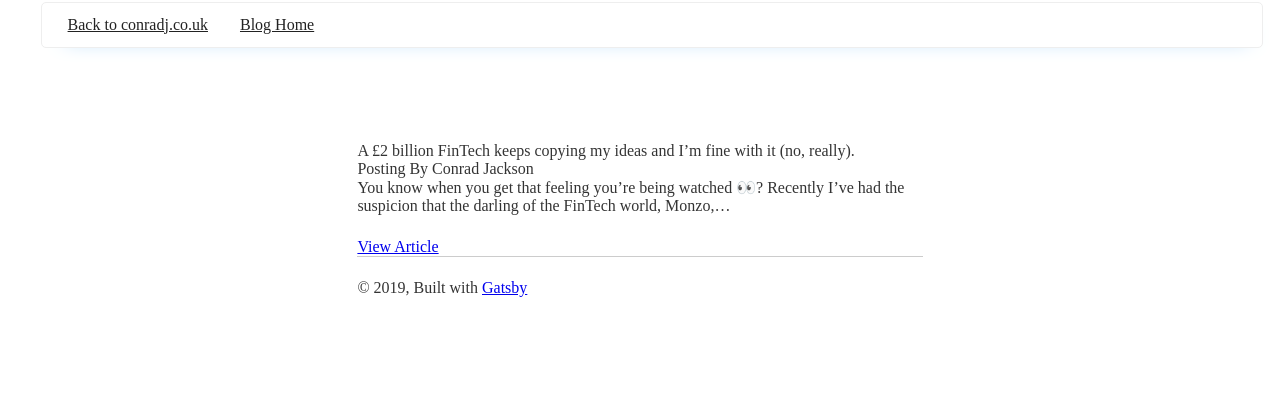
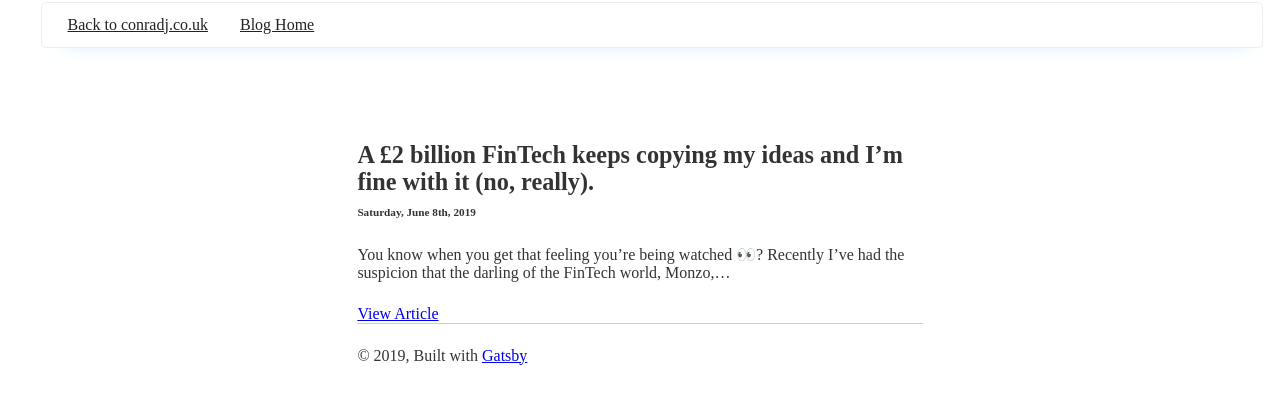
Before and after one commit to conradj/conradj, a Gatsby site in the folder blog/: page / in a window 1280 px wide. Shown: the part 80-484 px from the top of the page. Built offline with nearby package versions, Linux system fonts and the light colour scheme; Gatsby itself is replaced by a stand-in of ours; some packages are replaced by stand-ins of ours; a web font is replaced by a local one; what typography-theme-stern-grove would draw is missing.

Commit message:
date on title

```diff
--- a/blog/src/pages/index.js
+++ b/blog/src/pages/index.js
@@ -1,18 +1,32 @@
+import format from "date-fns/format"
 import React from "react"
+import styled from "styled-components"
 import { graphql, Link } from "gatsby"
 import Layout from "../components/layout"
+
+const StyledSmall = styled.small`
+  white-space: pre;
+  font-size: 0.7rem;
+`
 
 function BlogIndex({ data }) {
   const { edges: posts } = data.allMdx
   return (
     <Layout>
       {posts.map(({ node }) => {
-        const { title, author } = node.frontmatter
+        const { title, author, date } = node.frontmatter
         return (
           <div key={node.id}>
             <header>
-              <div>{title}</div>
-              <div>Posting By {author}</div>
+              <div>
+                <h2>
+                  {title}
+                  <br />
+                  <StyledSmall>
+                    {format(date, "dddd, MMMM Do, YYYY")}
+                  </StyledSmall>
+                </h2>
+              </div>
             </header>
             <p>{node.excerpt}</p>
             <Link to={node.fields.slug}>View Article</Link>
@@ -39,6 +53,7 @@ export const pageQuery = graphql`
           frontmatter {
             title
             author
+            date
           }
         }
       }
```
